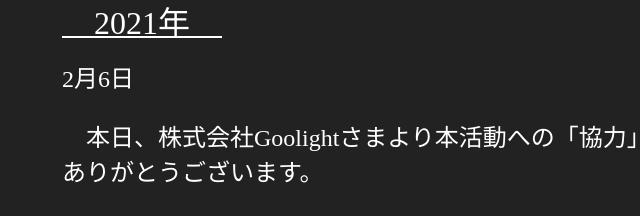
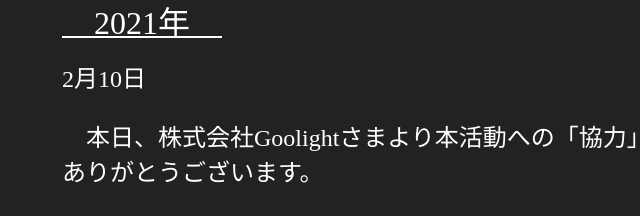
Before and after one commit to cannaschoolcontactteam/cannaschoolcontactteam.github.io, a plain HTML site: page news.html in a window 1280 px wide. Shown: the part 790-1006 px from the top of the page, 61-701 px from the left. Drawn offline with nearby package versions, Linux system fonts and the light colour scheme.

Commit message:
Update news.html

```diff
--- a/news.html
+++ b/news.html
@@ -65,7 +65,7 @@
     <p><font size="10">最新情報</font></p>
     <p><font size="5">
 <p><u><font size="6">　2021年　</font></u></p>
-<date>2月6日</date><p>　本日、株式会社Goolightさまより本活動への「協力」承諾書（1月12日付）をいただきました。ありがとうございます。</p>
+<date>2月10日</date><p>　本日、株式会社Goolightさまより本活動への「協力」承諾書（1月12日付）をいただきました。ありがとうございます。</p>
 <date>2月6日</date><p>　第6回オンライミーティングをおこないました。</p>
 <p><u><font size="6">　2020年　</font></u></p>
 <date>12月19日</date><p>　宇宙カンナの帰還受理式を行いました。</p>
```
